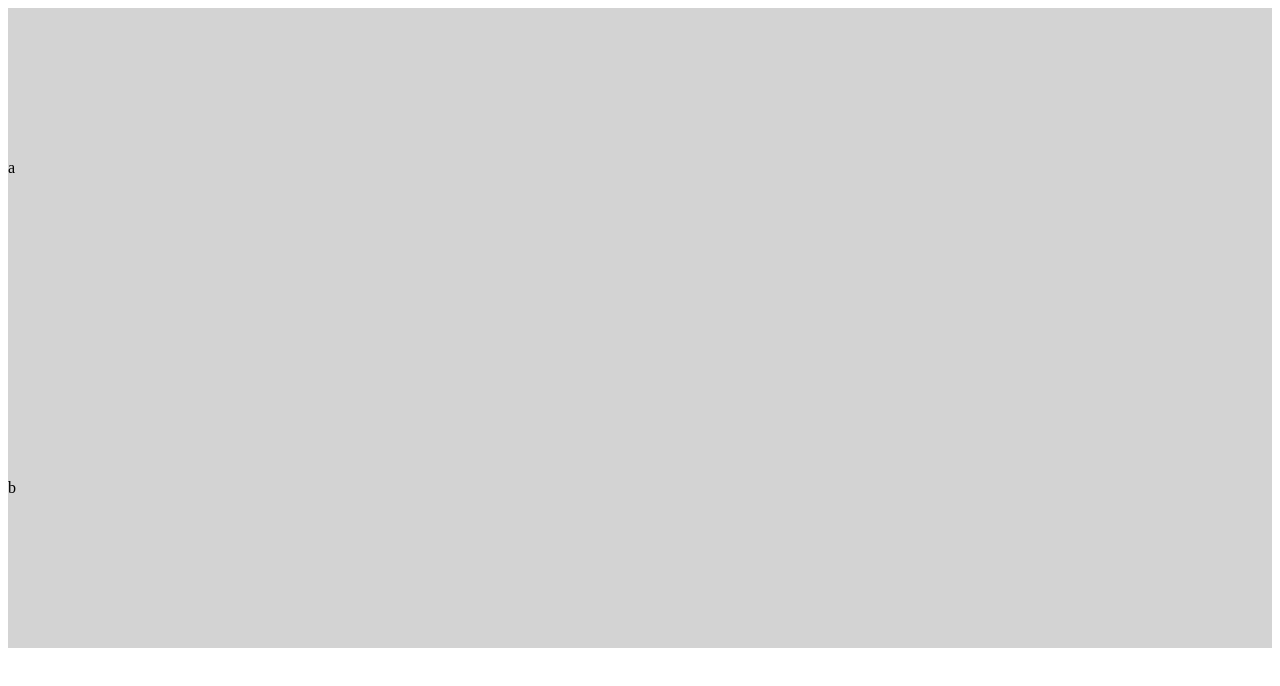
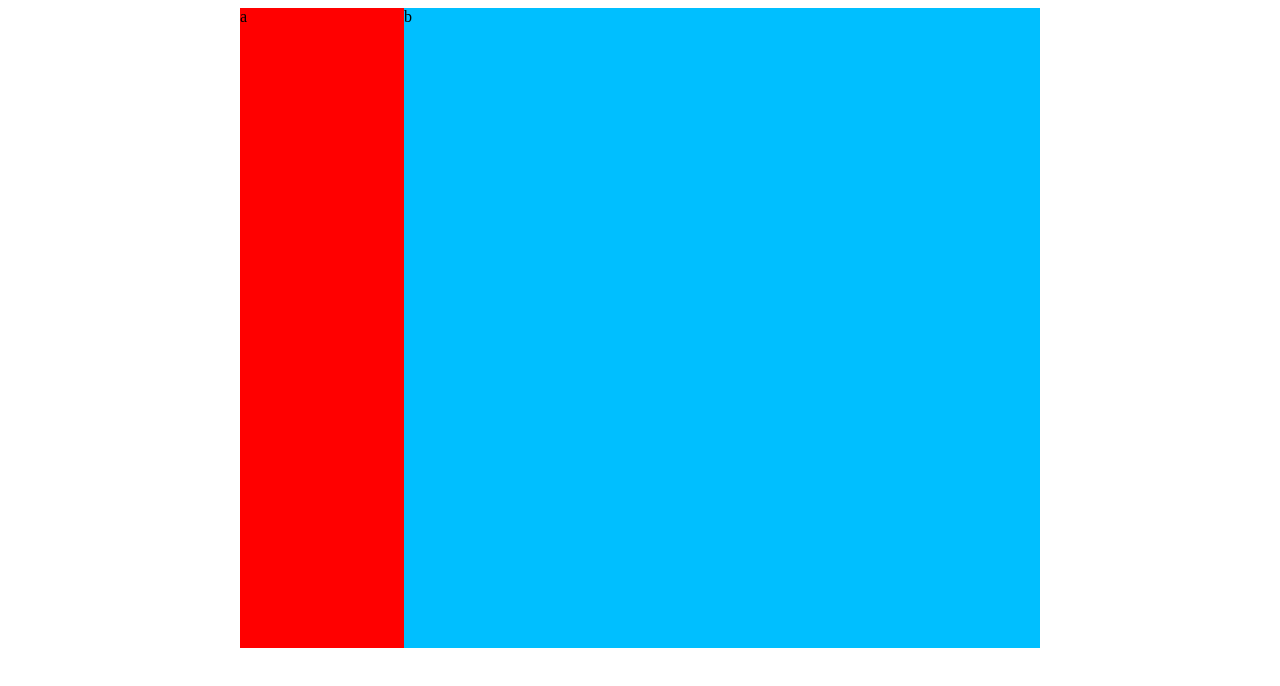
Before and after one commit to LazyOIGG/H5_Learn_Demo, a website: page index.html in a window 1280 px wide. Drawn offline with Linux system fonts and the light colour scheme.

Commit message:
红蓝28开

```diff
--- a/index.html
+++ b/index.html
@@ -17,15 +17,24 @@
             display: flex; /弹性布局/
             flex-direction: row; /主轴方向为行/
             flex-wrap: wrap;
-            flex-flow: column wrap;
-            justify-content: space-around; /主轴方向上的对齐方式/
-            align-items: center; /交叉轴上的对齐方式/
+            /*flex-flow: column wrap;*/
+            /*justify-content: space-around; /主轴方向上的对齐方式/*/
+            /*align-items: center; /交叉轴上的对齐方式/*/
             /*align-content: space-around; /容器内换行的对齐方式/*/
 
             width: 50em;
             height: 40em;
             margin: 0 auto;
             background-color: lightgray;
+        }
+
+        .left {
+            background-color: red;
+            flex-grow: 2;
+        }
+        .right {
+            background-color: deepskyblue;
+            flex-grow: 8;
         }
 
     </style>
```
